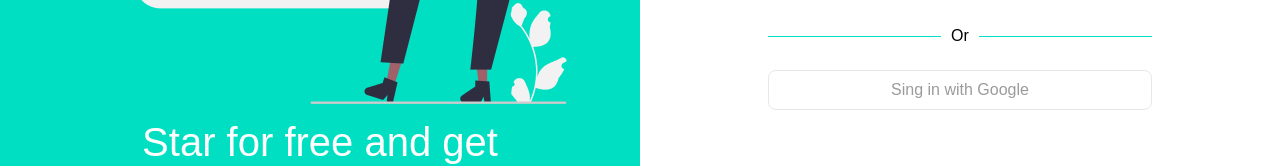
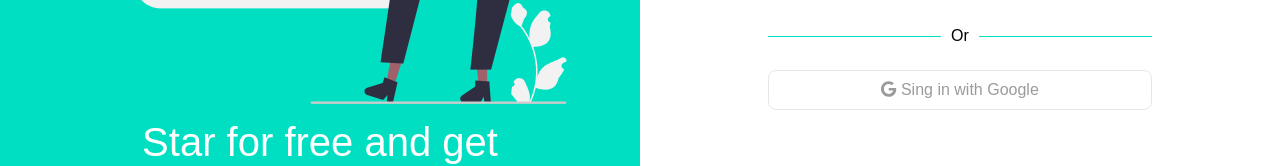
Before and after one commit to Raru8/card_vue, a Vue app: page / in a window 1280 px wide. Shown: the part 473-639 px from the top of the page. Built offline with nearby package versions, Linux system fonts and the light colour scheme.

Commit message:
Novos ajustes

```diff
--- /dev/null
+++ b/src/components/utilities/FontAwesome.vue
@@ -0,0 +1,12 @@
+<script>
+import { library, dom } from "@fortawesome/fontawesome-svg-core";
+import { FontAwesomeIcon } from "@fortawesome/vue-fontawesome";
+import { fas } from '@fortawesome/free-solid-svg-icons'
+import { fab } from '@fortawesome/free-brands-svg-icons';
+import { far } from '@fortawesome/free-regular-svg-icons';
+library.add(fas, far, fab)
+dom.watch();
+
+export default FontAwesomeIcon
+
+</script>
--- a/src/main.js
+++ b/src/main.js
@@ -2,4 +2,8 @@ import { createApp } from 'vue';
 import App from './App.vue';
 import '@/assets/style.css';
 
-createApp(App).mount('#app')
+import FontAwesomeIcon from '@/components/utilities/FontAwesome'
+
+createApp(App)
+    .component("FontAwesomeIcon", FontAwesomeIcon)
+    .mount('#app')
--- a/src/views/login/UserLogin.vue
+++ b/src/views/login/UserLogin.vue
@@ -16,7 +16,8 @@
 
                 <span class="line-div">Or</span>
 
-                <button class="text-[#9B9B9B] text-base border-[1px] rounded-lg h-10 w-96 mt-7">
+                <button
+                    class="text-[#9B9B9B] text-base border-[1px] rounded-lg h-10 w-96 mt-7 hover:bg-[#00DFC2] hover:text-white">
                     <i class="fa-brands fa-google"></i>
                     Sing in with Google
                 </button>
@@ -36,7 +37,7 @@ export default {
     components: {
         InputDefault,
         ButtonDefault
-    }
+    },
 }
 </script>
 
```
